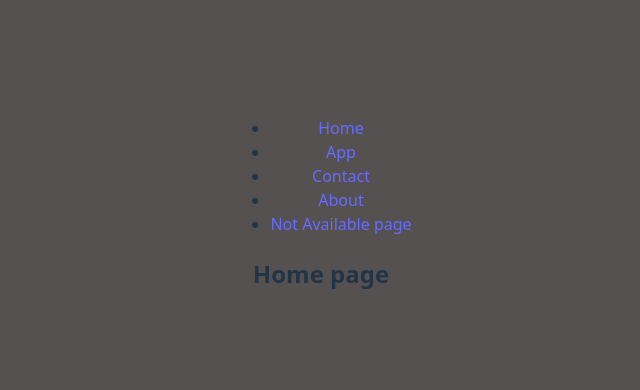
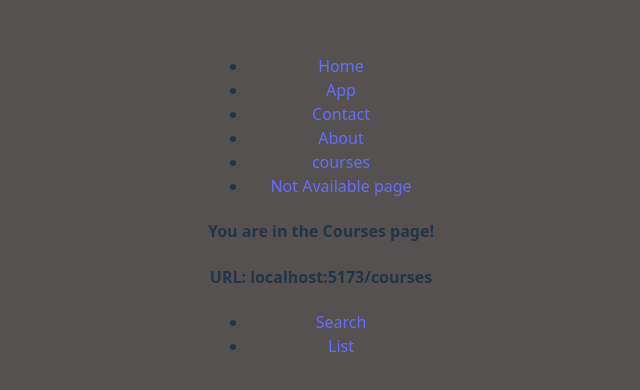
Before and after one commit to anupamkush9/revise-react, a React (Vite) app: page /courses in a window 1280 px wide. Before the commit this address led to /. Shown: the part 194-584 px from the top of the page, without its empty margins (319-959 px from the left). Built offline with nearby package versions, Linux system fonts and the light colour scheme.

Commit message:
implemented nested route for courses which contains search and list as a subroute

```diff
--- /dev/null
+++ b/src/Courses.jsx
@@ -0,0 +1,24 @@
+import React from "react";
+import { Link, Outlet } from "react-router";
+
+const Courses = () => {
+    return (
+        <div className="Page">
+            <h4>You are in the Courses page!</h4>
+            <h4>URL: localhost:5173/courses</h4>
+            <div>
+                <ul>
+                    <li>
+                        <Link to="/courses/search">Search</Link>
+                    </li>
+                    <li>
+                        <Link to="/courses/list">List</Link>
+                    </li>
+                </ul>
+            </div>
+            <Outlet />
+        </div>
+    );
+};
+
+export default Courses;
--- /dev/null
+++ b/src/ListCourse.jsx
@@ -0,0 +1,7 @@
+export default function ListCourse(){
+    return (
+        <>
+        <h2>Courses list</h2>
+        </>
+    )
+}
--- a/src/NavLayout.jsx
+++ b/src/NavLayout.jsx
@@ -17,6 +17,9 @@ export default function NavLayout(){
                     <Link to="/about">About</Link>
                 </li>
                 <li>
+                    <Link to="/courses">courses</Link>
+                </li>
+                <li>
                     <Link to="/adsfjkl">Not Available page</Link>
                 </li>
                 </ul>
--- /dev/null
+++ b/src/Search.jsx
@@ -0,0 +1,7 @@
+export default function Search(){
+    return(
+        <>
+        <h2>Search</h2>
+        </>
+    )
+}
--- a/src/main.jsx
+++ b/src/main.jsx
@@ -9,6 +9,9 @@ import PageNotFound from './PageNotFound.jsx';
 import NavLayout from './NavLayout.jsx';
 import Home from './Home.jsx'
 import Contact from './Contact.jsx';
+import ListCourse from './ListCourse.jsx';
+import Search from './Search.jsx';
+import Courses from './Courses.jsx';
 
 createRoot(document.getElementById('root')).render(
   <BrowserRouter>
@@ -18,6 +21,12 @@ createRoot(document.getElementById('root')).render(
         <Route path="app" element={<App />} />
         <Route path="contact" element={<Contact />} />
         <Route path="about" element={<About />} />
+
+        <Route path="/courses" element={<Courses />} >
+          <Route path="search" element={<Search />} />
+          <Route path="list" element={<ListCourse />} />
+        </Route>
+
         <Route path="*" element={<Navigate to='/' />} />
         {/* <Route path="*" element={<PageNotFound />} /> */}
       </Route>
@@ -25,6 +34,8 @@ createRoot(document.getElementById('root')).render(
   </BrowserRouter>
 )
 
+//  implementation Ref link
+//  https://www.geeksforgeeks.org/implement-nested-routes-in-react-js-react-router-dom-v6/
 
 // or same as above
 
```
